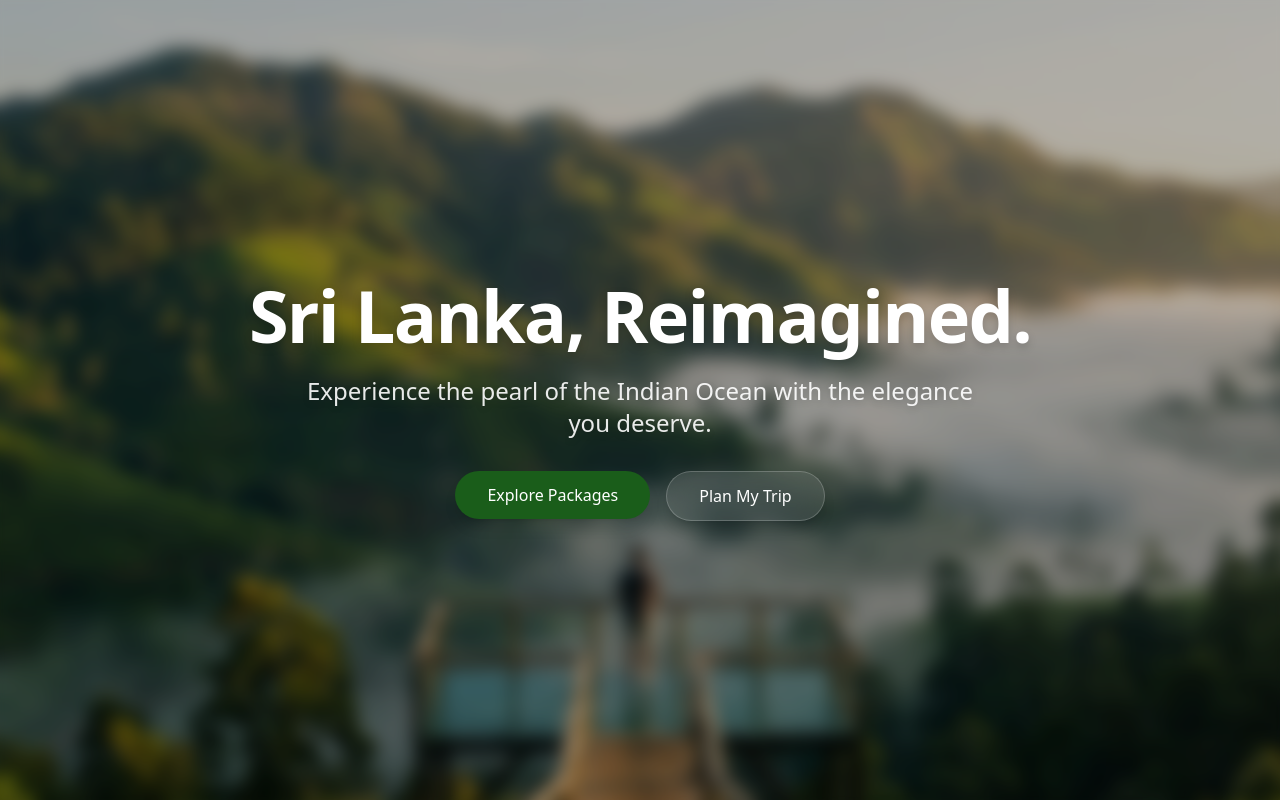
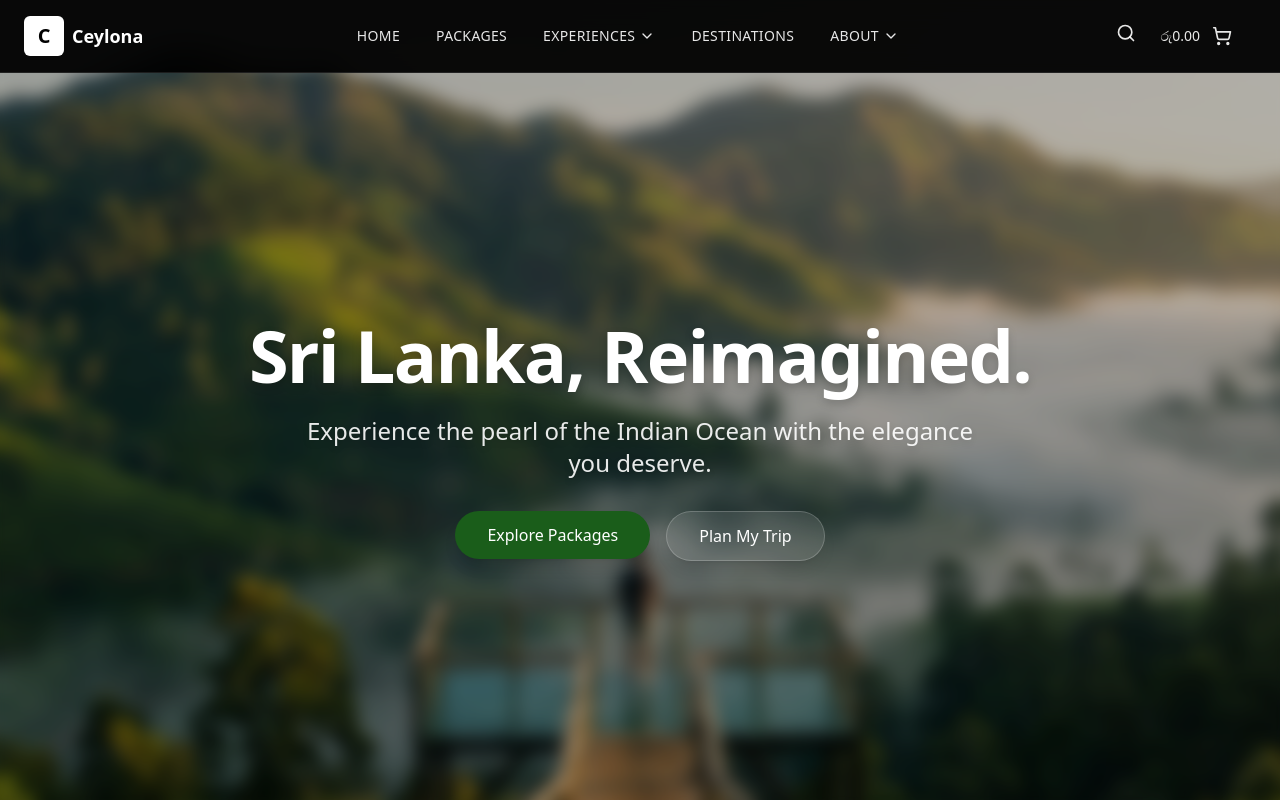
Before and after one commit to Sandalu-Xe/ceylona, a Next.js app: page / in a window 1280 px wide. Built offline with nearby package versions, Linux system fonts and the light colour scheme.

Commit message:
navi done

```diff
--- a/app/layout.tsx
+++ b/app/layout.tsx
@@ -1,6 +1,7 @@
 import type { Metadata } from "next";
 import { Geist, Geist_Mono } from "next/font/google";
 import "./globals.css";
+import Navbar from "@/components/navigation/navbar";
 
 const geistSans = Geist({
   variable: "--font-geist-sans",
@@ -27,6 +28,7 @@ export default function RootLayout({
       <body
         className={`${geistSans.variable} ${geistMono.variable} antialiased`}
       >
+        <Navbar />
         {children}
       </body>
     </html>
--- a/app/page.tsx
+++ b/app/page.tsx
@@ -4,7 +4,7 @@ import Link from "next/link";
 
 export default function Home() {
   return (
-    <main className="flex min-h-screen flex-col items-center justify-center text-foreground overflow-hidden relative">
+    <main className="flex min-h-screen flex-col items-center justify-center text-foreground overflow-hidden relative pt-20">
       {/* Background Image */}
       <div className="absolute inset-0 z-0">
         <Image
--- /dev/null
+++ b/components/navigation/navbar.tsx
@@ -0,0 +1,166 @@
+'use client';
+
+import Link from 'next/link';
+import { useState } from 'react';
+import { Search, ShoppingCart, ChevronDown } from 'lucide-react';
+
+interface NavItem {
+    label: string;
+    href: string;
+    hasDropdown?: boolean;
+    dropdownItems?: { label: string; href: string }[];
+}
+
+const navItems: NavItem[] = [
+    { label: 'HOME', href: '/' },
+    { label: 'PACKAGES', href: '/packages' },
+    {
+        label: 'EXPERIENCES',
+        href: '/experiences',
+        hasDropdown: true,
+        dropdownItems: [
+            { label: 'Adventure', href: '/experiences/adventure' },
+            { label: 'Cultural', href: '/experiences/cultural' },
+            { label: 'Wildlife', href: '/experiences/wildlife' },
+            { label: 'Beach & Relax', href: '/experiences/beach' },
+        ],
+    },
+    { label: 'DESTINATIONS', href: '/destinations' },
+    {
+        label: 'ABOUT',
+        href: '/about',
+        hasDropdown: true,
+        dropdownItems: [
+            { label: 'Our Story', href: '/about/story' },
+            { label: 'Team', href: '/about/team' },
+            { label: 'Contact', href: '/about/contact' },
+        ],
+    },
+];
+
+export default function Navbar() {
+    const [activeDropdown, setActiveDropdown] = useState<string | null>(null);
+    const [isSearchOpen, setIsSearchOpen] = useState(false);
+    const [cartTotal, setCartTotal] = useState(0);
+    const [cartCount, setCartCount] = useState(0);
+
+    return (
+        <nav className="fixed top-0 left-0 right-0 z-50 bg-black/95 backdrop-blur-md border-b border-white/10">
+            <div className="max-w-7xl mx-auto px-6 py-4">
+                <div className="flex items-center justify-between">
+                    {/* Logo */}
+                    <Link href="/" className="flex items-center space-x-2 group">
+                        <div className="w-10 h-10 bg-white rounded-md flex items-center justify-center transition-transform group-hover:scale-105">
+                            <span className="text-black font-bold text-xl">C</span>
+                        </div>
+                        <span className="text-white font-semibold text-lg hidden sm:block">
+                            Ceylona
+                        </span>
+                    </Link>
+
+                    {/* Center Navigation */}
+                    <div className="hidden lg:flex items-center space-x-8">
+                        {navItems.map((item) => (
+                            <div
+                                key={item.label}
+                                className="relative"
+                                onMouseEnter={() =>
+                                    item.hasDropdown && setActiveDropdown(item.label)
+                                }
+                                onMouseLeave={() => setActiveDropdown(null)}
+                            >
+                                <Link
+                                    href={item.href}
+                                    className="text-white/90 hover:text-white text-sm font-medium tracking-wide transition-colors flex items-center space-x-1 group"
+                                >
+                                    <span>{item.label}</span>
+                                    {item.hasDropdown && (
+                                        <ChevronDown
+                                            className={`w-4 h-4 transition-transform ${activeDropdown === item.label ? 'rotate-180' : ''
+                                                }`}
+                                        />
+                                    )}
+                                    <span className="absolute bottom-0 left-0 w-0 h-0.5 bg-white transition-all group-hover:w-full" />
+                                </Link>
+
+                                {/* Dropdown Menu */}
+                                {item.hasDropdown && activeDropdown === item.label && (
+                                    <div className="absolute top-full left-0 mt-2 w-48 bg-black/95 backdrop-blur-md border border-white/10 rounded-lg shadow-xl overflow-hidden">
+                                        {item.dropdownItems?.map((dropdownItem) => (
+                                            <Link
+                                                key={dropdownItem.label}
+                                                href={dropdownItem.href}
+                                                className="block px-4 py-3 text-white/80 hover:text-white hover:bg-white/10 text-sm transition-colors"
+                                            >
+                                                {dropdownItem.label}
+                                            </Link>
+                                        ))}
+                                    </div>
+                                )}
+                            </div>
+                        ))}
+                    </div>
+
+                    {/* Right Side - Search, Cart */}
+                    <div className="flex items-center space-x-6">
+                        {/* Search */}
+                        <div className="relative">
+                            {isSearchOpen ? (
+                                <div className="flex items-center space-x-2">
+                                    <input
+                                        type="text"
+                                        placeholder="Search..."
+                                        className="bg-white/10 border border-white/20 rounded-full px-4 py-2 text-white placeholder-white/50 focus:outline-none focus:ring-2 focus:ring-white/30 w-48 transition-all"
+                                        autoFocus
+                                        onBlur={() => setIsSearchOpen(false)}
+                                    />
+                                </div>
+                            ) : (
+                                <button
+                                    onClick={() => setIsSearchOpen(true)}
+                                    className="text-white/90 hover:text-white transition-colors"
+                                    aria-label="Search"
+                                >
+                                    <Search className="w-5 h-5" />
+                                </button>
+                            )}
+                        </div>
+
+                        {/* Cart */}
+                        <Link
+                            href="/cart"
+                            className="flex items-center space-x-3 text-white/90 hover:text-white transition-colors group"
+                        >
+                            <span className="text-sm font-medium">
+                                රු{cartTotal.toFixed(2)}
+                            </span>
+                            <div className="relative">
+                                <ShoppingCart className="w-5 h-5 transition-transform group-hover:scale-110" />
+                                {cartCount > 0 && (
+                                    <span className="absolute -top-2 -right-2 bg-red-500 text-white text-xs rounded-full w-5 h-5 flex items-center justify-center font-bold">
+                                        {cartCount}
+                                    </span>
+                                )}
+                            </div>
+                        </Link>
+
+                        {/* Mobile Menu Button */}
+                        <button className="lg:hidden text-white/90 hover:text-white">
+                            <svg
+                                className="w-6 h-6"
+                                fill="none"
+                                strokeLinecap="round"
+                                strokeLinejoin="round"
+                                strokeWidth="2"
+                                viewBox="0 0 24 24"
+                                stroke="currentColor"
+                            >
+                                <path d="M4 6h16M4 12h16M4 18h16" />
+                            </svg>
+                        </button>
+                    </div>
+                </div>
+            </div>
+        </nav>
+    );
+}
```
